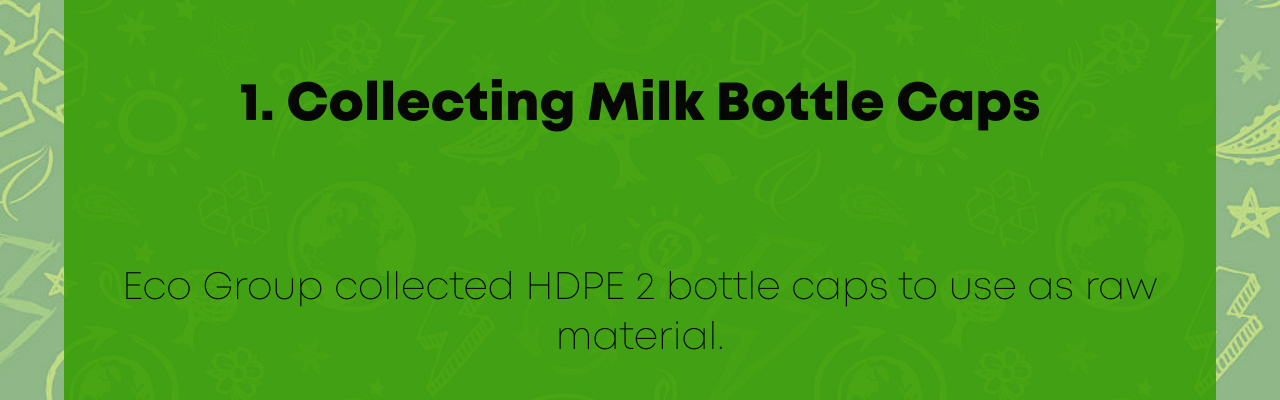
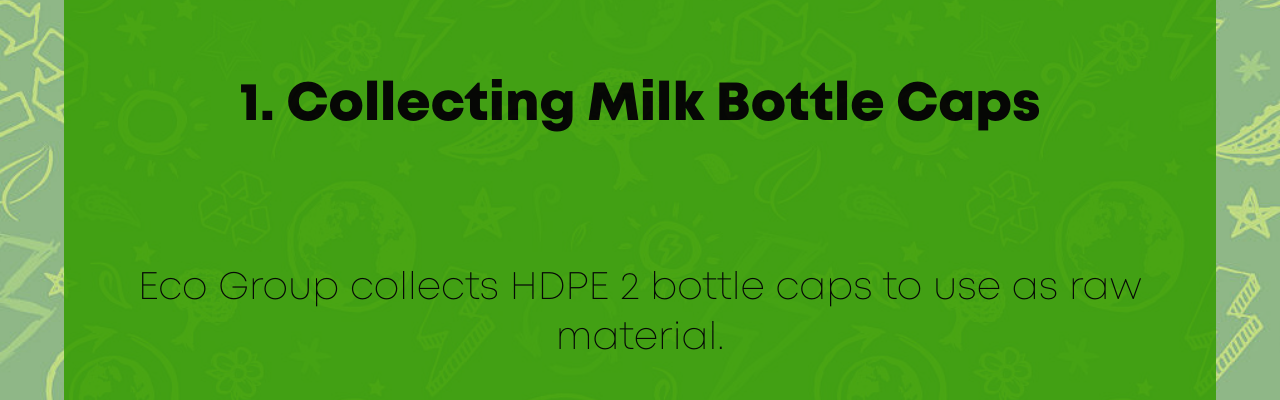
Before and after one commit to thewestgateschoolecogroup/thewestgateschoolecogroup.github.io, a plain HTML site: page hillier.html in a window 1280 px wide. Shown: the part 2454-2854 px from the top of the page. Drawn offline with Linux system fonts and the light colour scheme; grey boxes are pictures that could not be loaded.

Commit message:
Update hillier.html

```diff
--- a/hillier.html
+++ b/hillier.html
@@ -347,7 +347,7 @@
             </div>
             <div class="st">
                 <h6>1. Collecting Milk Bottle Caps</h6>
-                <p>Eco Group collected HDPE 2 bottle caps to use as raw material.</p>
+                <p>Eco Group collects HDPE 2 bottle caps to use as raw material.</p>
                 <img src="stage1.jpg" alt="bottle caps in box">
             </div>
             <div class="st">
```
